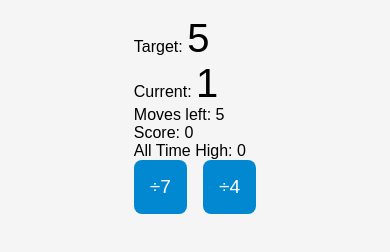
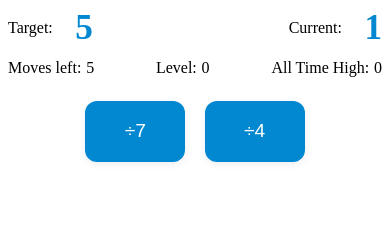
Before and after one commit to ertongcan/ertongcan.github.io, a plain HTML site: page index.html in a window 390 px wide. Drawn offline with Linux system fonts and the light colour scheme.

Commit message:
apply css and js changes

```diff
--- a/game.js
+++ b/game.js
@@ -11,11 +11,11 @@ const movesEl = document.getElementById('moves-left');
 const feedbackEl = document.getElementById('feedback');
 const leftBtn = document.getElementById('left-btn');
 const rightBtn = document.getElementById('right-btn');
-const retryBtn = document.createElement('button'); // Retry button
-retryBtn.textContent = "New Game";
+// const retryBtn = document.createElement('button'); // Retry button
+/*retryBtn.textContent = "New Game";
 retryBtn.style.display = "none";
-document.querySelector('.game-container').appendChild(retryBtn);
-
+document.querySelector('.game-container').appendChild(retryBtn);*/
+const retryBtn = document.getElementById('retry-btn');
 const scoreEl = document.getElementById('score') || createScoreElement();
 let highScore = parseInt(localStorage.getItem('highScore')) || 0;
 const highScoreEl = document.getElementById('high-score') || createHighScoreElement();
--- a/index.html
+++ b/index.html
@@ -41,7 +41,7 @@ if ('serviceWorker' in navigator) {
         <span id="moves-left">0</span>
       </div>
       <div class="status-item">
-        <span class="label">Score: </span>
+        <span class="label">Level: </span>
         <span id="score">0</span>
       </div>
       <div class="status-item">
@@ -61,7 +61,7 @@ if ('serviceWorker' in navigator) {
   <div id="feedback" class="feedback"></div>
 
   <!-- Retry button -->
-  <button id="retry-btn" style="display:none;">New Game</button>
+  <button id="retry-btn" class="retry-btn" style="display:none;">New Game</button>
 
 </div>
 
--- a/style.css
+++ b/style.css
@@ -1,62 +1,111 @@
-body {
-  margin: 0;
-  font-family: sans-serif;
-  display: flex;
-  flex-direction: column;
-  align-items: center;
-  justify-content: space-between;
-  min-height: 100vh;
-  background: #f5f5f5;
+/* Make numbers prominent */
+.number {
+  font-size: 2.2rem;
+  font-weight: bold;
+  color: #0288d1;
+  margin-left: 0.5em;
 }
 
-.game-container {
-  width: 100%;
-  max-width: 400px;
+/* Status items spacing and alignment */
+.status {
   display: flex;
-  flex-direction: column;
+  justify-content: space-between;
+  gap: 1.5rem;
+  margin-bottom: 0.7rem;
+}
+.status-item {
+  display: flex;
   align-items: center;
-  padding: 1rem;
-  box-sizing: border-box;
+  gap: 0.3em;
 }
 
-#target-number, #current-number {
-  font-size: 3rem;
-  margin: 1rem 0;
+/* Feedback improvements */
+.feedback {
+  font-size: 1.2rem;
+  min-height: 2em;
+  text-align: center;
+  margin: 1.2em 0 0.5em 0;
+  transition: color 0.3s, transform 0.2s;
+}
+.feedback.flash {
+  transform: scale(1.08);
 }
 
-#moves-left, #score, #high-score, #feedback {
-  font-size: 1rem;
-  margin: 0.25rem 0;
+/* Progress bar for moves left */
+#moves-progress {
+  width: 100%;
+  height: 8px;
+  background: #e0e0e0;
+  border-radius: 4px;
+  margin: 0.5em 0 1em 0;
+  overflow: hidden;
+}
+#moves-progress-bar {
+  height: 100%;
+  background: #0288d1;
+  transition: width 0.3s;
 }
 
+/* style.css */
+
+/* Center buttons horizontally in a single row */
 .buttons {
   display: flex;
-  width: 100%;
-  gap: 1rem;
-  margin-top: auto;
+  flex-direction: row;
+  justify-content: center;
+  align-items: center;
+  gap: 1.2rem;
+  margin: 1.5rem 0;
 }
 
-button {
-  flex: 1;
-  padding: 1.5rem;
+/* Make buttons bigger */
+.buttons button {
+  min-width: 100px;
+  padding: 1em 2em;
   font-size: 1.5rem;
+  border-radius: 12px;
   border: none;
-  border-radius: 8px;
   background: #0288d1;
-  color: white;
-  cursor: pointer;
+  color: #fff;
+  box-shadow: 0 2px 8px rgba(0,0,0,0.07);
+  transition: background 0.2s, transform 0.2s;
 }
 
-button:active {
-  background: #026aa7;
+.buttons button:active {
+  background: #01579b;
+  transform: scale(1.05);
 }
 
-@media (max-width: 400px) {
-  #target-number, #current-number {
-    font-size: 2.5rem;
+/* Keep buttons in a row on small screens */
+@media (max-width: 480px) {
+  .buttons {
+    flex-direction: row;
+    gap: 1.2rem;
   }
-  button {
-    padding: 1rem;
+  .buttons button {
+    width: auto;
     font-size: 1.2rem;
+    padding: 1em 1.2em;
   }
 }
+
+.retry-btn {
+  display: block;
+  margin: 2rem auto 0 auto;
+  min-width: 160px;
+  padding: 1.2em 2.5em;
+  font-size: 1.5rem;
+  border-radius: 14px;
+  border: none;
+  background: #0288d1;
+  color: #fff;
+  box-shadow: 0 2px 8px rgba(0,0,0,0.07);
+  transition: background 0.2s, transform 0.2s;
+  cursor: pointer;
+  text-align: center;
+}
+
+.retry-btn:active {
+  background: #01579b;
+  transform: scale(1.05);
+}
```
